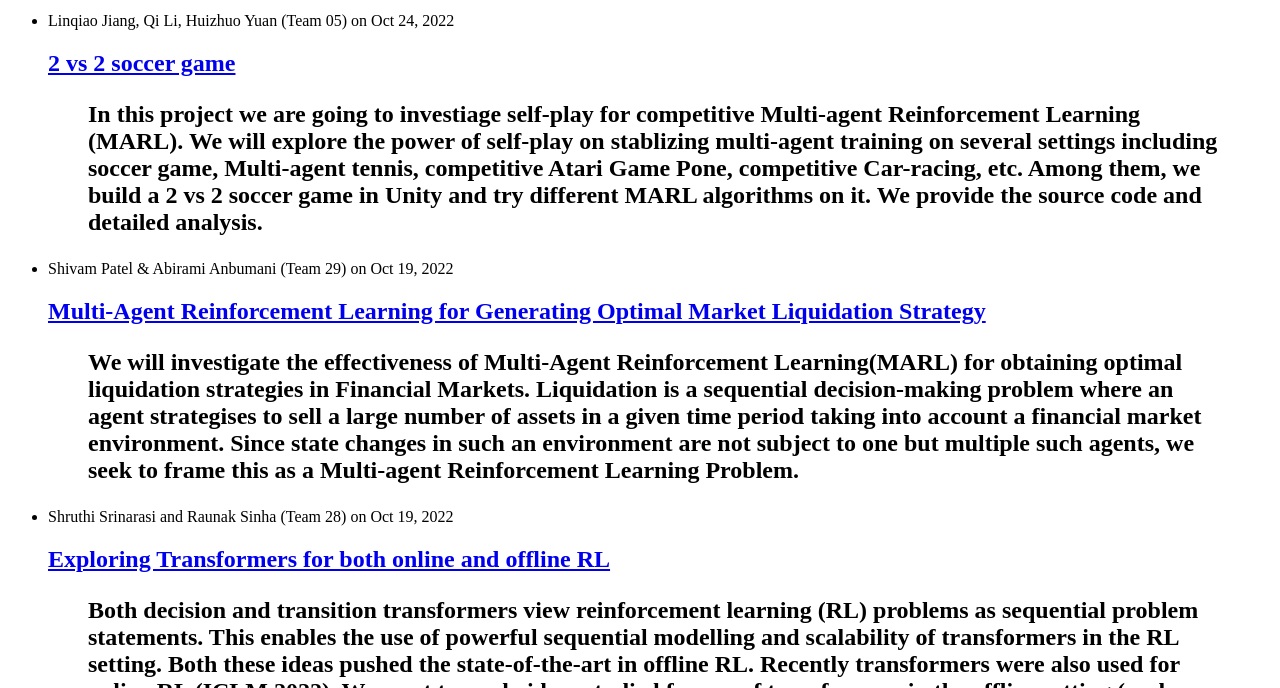
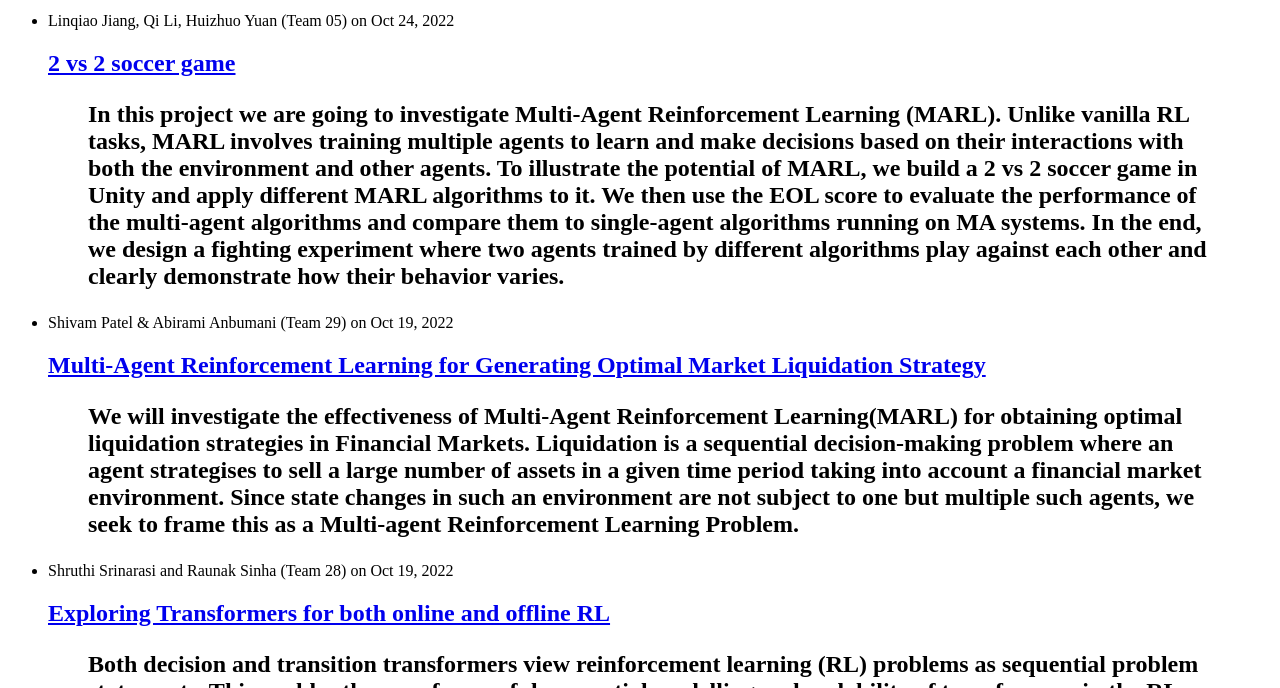
Before and after one commit to ucla-rlcourse/CS269-projects-2022fall, a Jekyll site: the page built from index.html, in a window 1280 px wide and 900 px high, cut to the strip 212-900 px from the top of the window. Built offline with Jekyll 4.4.1, drawn with Linux system fonts in a browser that asks for light colours; some of the changed lines change nothing that is shown.

Commit message:
Update 2022-09-19-team05.md

```diff
--- a/_posts/2022-09-19-team05.md
+++ b/_posts/2022-09-19-team05.md
@@ -6,7 +6,12 @@ author: Linqiao Jiang, Qi Li, Huizhuo Yuan (Team 05)
 date: 2022-10-24
 ---
 
-> In this project we are going to investiage **self-play for competitive Multi-agent Reinforcement Learning (MARL)**. We will explore the power of self-play on stablizing multi-agent training on several settings including soccer game, Multi-agent tennis, competitive Atari Game Pone, competitive Car-racing, etc. Among them, we build a 2 vs 2 soccer game in Unity and try different MARL algorithms on it. We provide the source code and detailed analysis.
+> In this project we are going to investigate **Multi-Agent Reinforcement Learning (MARL)**. Unlike vanilla RL tasks, MARL involves training multiple agents to learn and make decisions based on their interactions with both the environment and other agents. To illustrate the potential of MARL, we build a 2 vs 2 soccer game in Unity and apply different MARL algorithms to it. We then use the EOL score to evaluate the performance of the multi-agent algorithms and compare them to single-agent algorithms running on MA systems. In the end, we design a fighting experiment where two agents trained by different algorithms play against each other and clearly demonstrate how their behavior varies.
+
+
+[//]: # (We explore a variety of applications of MARL, including soccer games, multi-agent tennis, and competitive Atari and car-racing games.)
+
+
 
 <!--more-->
 {: class="table-of-content"}
@@ -18,40 +23,53 @@ date: 2022-10-24
 
 ## We want to play Soccer two by AI !
 
-We want to play soccer two (simply put this environment)
 
-figure ?
+We are working on a 2 vs 2 soccer game in Unity (as shown in Fig. 0). In this game, there are two teams with two agents in each. The goal is to get the ball into the opponent's goal while preventing the ball from entering own goal.
 
- why ppo not working (directly).
+<figure align="center">
+  <img width="80%" src="../assets/images/team05/soccer_twos.png">
+  <figcaption>Fig 0. 2 vs 2 soccer game (Soccer Twos) in Unity.</figcaption>
+</figure>
 
-introduce **MARL**
+Traditional RL algorithms such as DQN or PPO face several challenges when adapted to multi-agent settings, those challenges include:
+
+- **Nonstationarity**: One of the biggest challenges facing MA systems is the nonstationary nature of the environment seen by each agent. As the policies of other agents evolve, the dynamics of the environment change over time, making it difficult for agents to learn and make decisions effectively.
+- **Exponential growth** The action space grows exponentially with the number of agents.
+- **Cooperative vs. Competitive** When there are both cooperative and competitive agents, the overall problem becomes a minimax optimization problem, which has complex cycling behavior instead of simple min or max optimization.
 
 
+Therefore, we need to develop MARL technologies to solve problems arising from multi-agent interactions.
 
 ## What is MARL?
 
-In this project, we investigate **self-play for competitive Multi-agent Reinforcement Learning (MARL)**. Different from single-agent systems, where a stationary environment is possible, the evolution of the environmental state and the reward function that each agent received are not only determined by the envrionment, but also other agents' joint actions. As a result, agents need to take into account and interact with not only the environment but also other intelligent agents (see Fig. 1). In a multi-agents scenario, there could be cooperation (e.g., May and Cody in video game *It Takes Two*) and competition (e.g., most of board games).
+Different from single-agent systems, in multi-agent systems, the environment and the rewards received by each agent are not only determined by the environment itself, but also by the joint actions of other agents. As a result, agents must take into account and interact with not only the environment, but also with other intelligent agents (see Fig. 1). In a multi-agent scenario, there can be cooperation (e.g., May and Cody in video game *It Takes Two*) and competition (e.g., most of board games) between agents.
+Next, we introduce the main techniques that we are considering in this blog.
 
 <figure align="center">
   <img width="90%" src="../assets/images/team05/MARL.png">
   <figcaption>Fig 1. Single-agent vs Multi-agent [1].</figcaption>
 </figure>
 
-Competitive multi-agent algorithms are widely applicable, with particular interest in a variety of board, sports, or computer games including Chess, Mahjong, Soccer, Starcraft, etc. However, training agents to perform complex tasks requires high complexity of the environment, which is in general hard to achieve in regular training environments. Self-play is a concept that can be dated back to TD-gammon and has been explored to fit real tasks in AlphaGo, Dota2, etc. In a self-play game, the opponent agent are providing sufficient diversified responses, which resolves the issue of the lack of complexity in the environment. Moreover, the opponent agent are providing the trained agent with the right curriculum to learn.
+**Cooperative training**
+Basic ML training techniques includes **independent learners**, where we train each agent independently with each other; **sharing parameters**, where all agents in one team uses their own observations and locations to train a single policy network; **centralized critic**, where agents are trained independently via actor-critic techniques while the critic are trained using global information; **value function factorization**, that solves the problem of lazy agents by distributing the global reward among the agents; **consensus**, that reduces communication costs hrough sparse network communication and achieves consensus.
+
+**Self-play for competitive training**
+Training agents to perform complex competitive tasks requires high complexity of the environment, which is in general hard to achieve in regular training environments.
+**Self-play** is a concept in which an opponent agent provides diversified responses to a trained agent, allowing it to learn complex tasks in a complex environment. This concept has been used in games such as AlphaGo and Dota2, and can be traced back to TD-gammon. In a self-play game, the opponent agent also provides the trained agent with the right curriculum to learn.
 
 
+## Environment Specified Challenges and Solution
 
-## Challenges and Solution
+In a soccer game, agents must adapt to changing positions and actions of both teammates and opponents to maximize rewards. This makes Soccer Two a challenging environment for MARL algorithms, and a useful testbed for studying the capabilities and limitations of different MARL approaches.
 
-We implement a toy 2 vs 2 soccer game in Unity (as shown in Fig. 2) and investigate the performance of self-play. In this game, there are two teams with two agents in each. The goal is to get the ball into the opponent's goal while preventing the ball from entering own goal.
 
 <figure align="center">
   <img width="80%" src="../assets/images/team05/soccer.png">
-  <figcaption>Fig 2. 2 vs 2 soccer game in Unity.</figcaption>
+  <figcaption>Fig 3. Two teams of two players playing against each other</figcaption>
 </figure>
 
 
-Now, we have the following question:
+In this environment, we mainly have the following question:
 
 - How to control the role separately?
 
@@ -59,14 +77,38 @@ A challenge that we are facing in training for the two-soccer game is that we ne
 
 - How to train the antagonism between both sides?
 
-Since there could exist a situation that two-side players do not move all the time that making the game meaningless, it is important to consider how to train the adversarial between two players, we propose to experiment with using the self-play technique to enhance the performance. We will analyze how the two-brain setting affects the training, as well as how the self-play affects the training.
+Since there could exist a situation that two-side players do not move all the time that making the game meaningless, it is important to consider how to train the adversarial between two players, we propose to experiment with using the self-play technique to enhance the performance. We will analyze how the two-brain setting affects the training, as well as how the self-play affects the training, etc.
 
 
 
 
 
 
-## Related Work and Methodology
+## Related Work
+We list some related MARL papers here, and interested readers can refer to these articles for a more complete understanding of the literature.
+
+- Independent Learning
+  - [QMIX: Monotonic Value Function Factorisation for Deep Multi-Agent Reinforcement Learning](https://arxiv.org/pdf/1803.11485.pdf) [4]
+- Value Decomposition
+  - [VDN：Value-Decomposition Networks For Cooperative Multi-Agent Learning](https://arxiv.org/pdf/1706.05296) [5]
+  - [QMIX: Monotonic Value Function Factorisation for Deep Multi-Agent Reinforcement Learning](http://proceedings.mlr.press/v80/rashid18a/rashid18a.pdf) [6]
+  - [QTRAN: Learning to Factorize with Transformation for Cooperative Multi-Agent Reinforcement Learning](https://arxiv.org/abs/1905.05408) [7]
+- Policy Gradient
+  - [COMA：Counterfactual Multi-Agent Policy Gradients](https://arxiv.org/abs/1705.08926) [8]
+  - [MADDPG：Multi-Agent Actor-Critic for Mixed Cooperative-Competitive Environments](https://arxiv.org/pdf/1706.02275.pdf&quot;&gt;Multi-Agent) [9]
+- Communication
+  - [BiCNet：Multiagent Bidirectionally-Coordinated Nets: Emergence of Human-level Coordination in Learning to Play StarCraft Combat Games](https://arxiv.org/abs/1703.10069) [10]
+  - [CommNet：Learning Multiagent Communication with Backpropagation](https://arxiv.org/abs/1605.07736) [11]
+  - [IC3Net：Learning when to Communicate at Scale in Multiagent Cooperative and Competitive Tasks](https://arxiv.org/abs/1812.09755) [12]
+  - [RIAL/RIDL：Learning to Communicate with Deep Multi-Agent Reinforcement Learning](https://arxiv.org/abs/1605.06676) [13]
+- Exploration
+  - [MAVEN：Multi-Agent Variational Exploration](https://arxiv.org/pdf/1910.07483) [14]
+
+
+- Self-play
+  - [Emergent complexity via multi-agent competition](https://arxiv.org/pdf/1710.03748.pdf) [15]
+
+## Methodology and Algorithms
 
 ### PPO
 For policy gradient algorithms, the update on the policy parameters equals to taking approximate gradient on an objective function, which is done by calculating a weighted gradient ascent:
```
